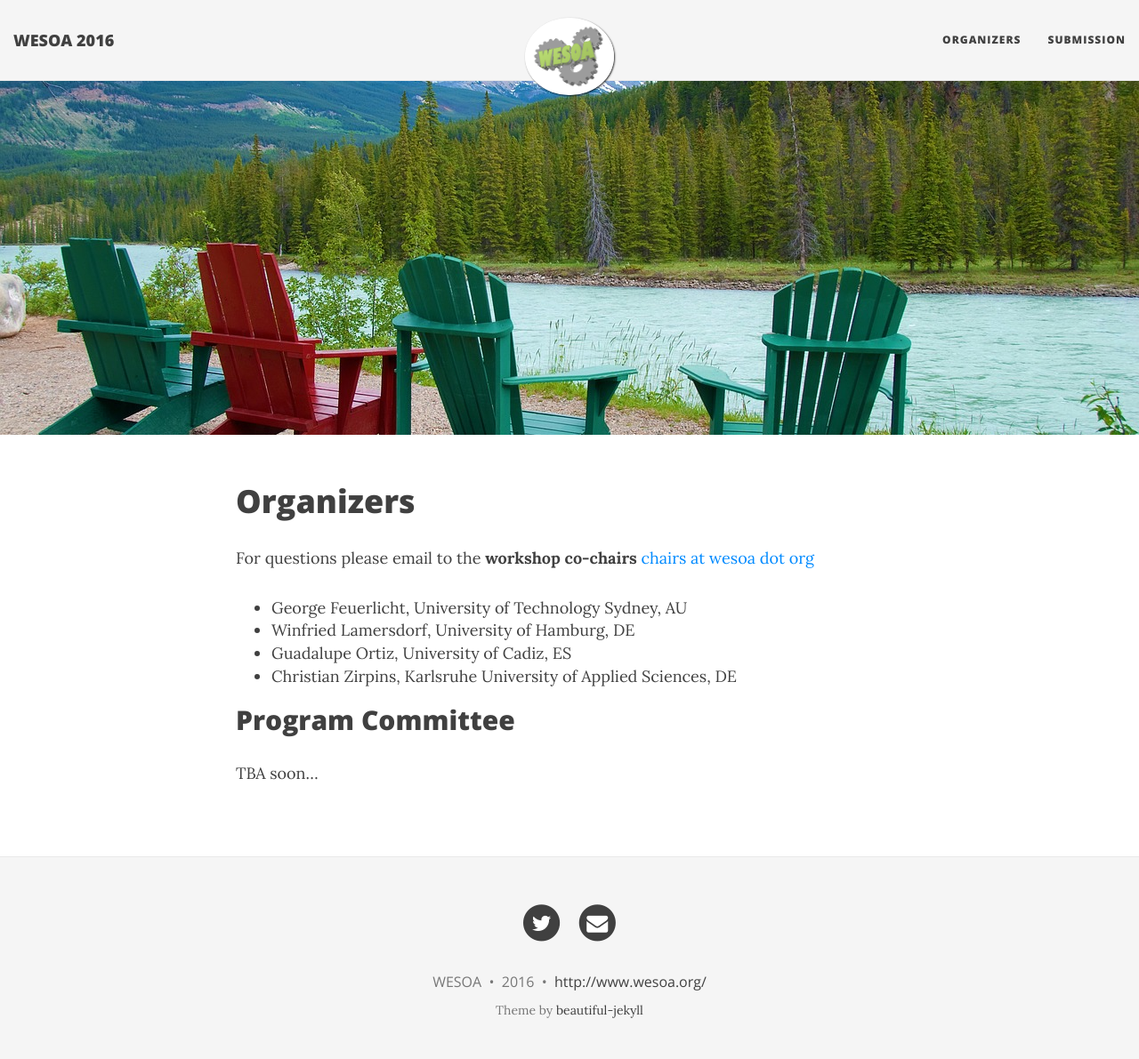
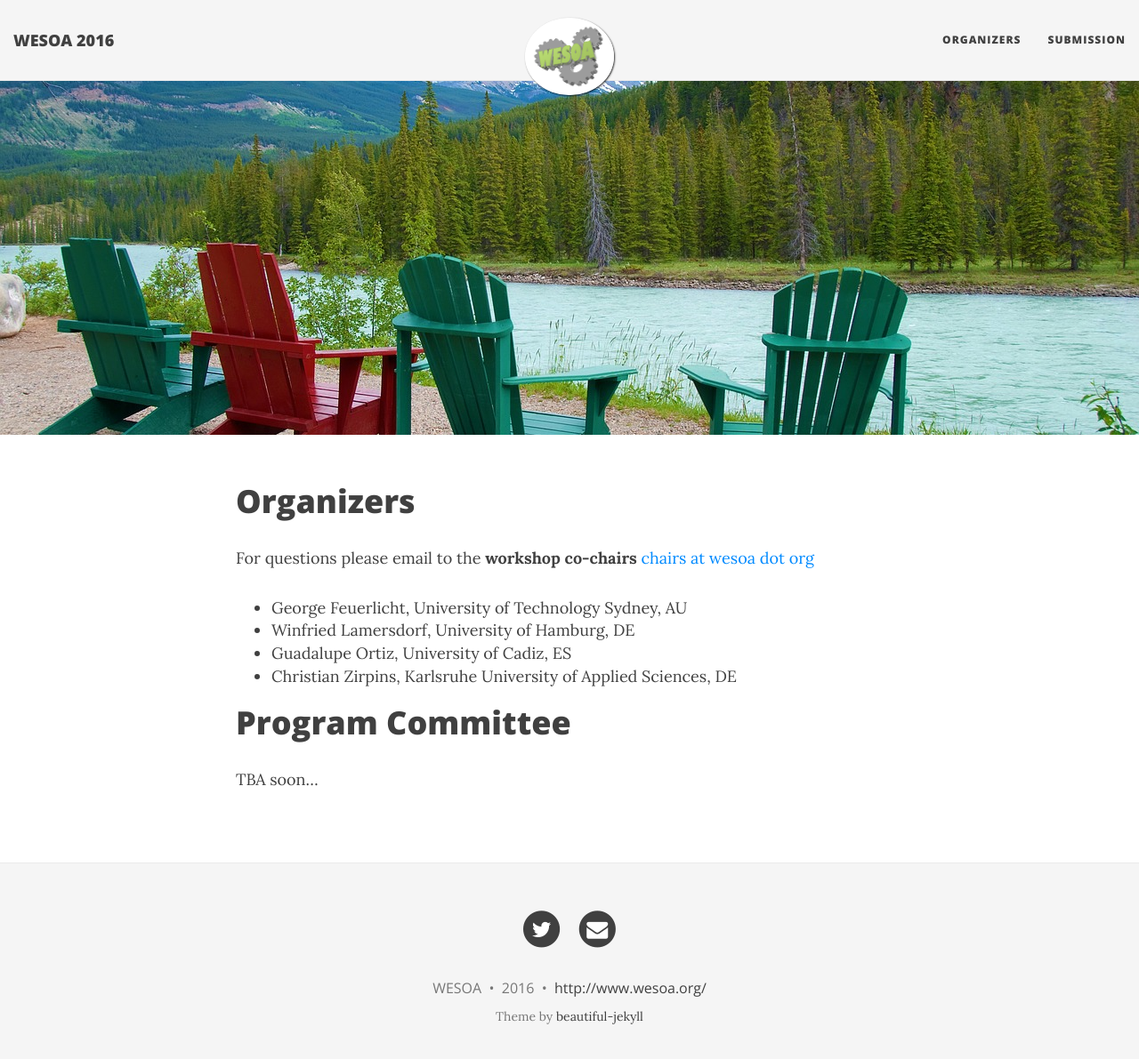
Before and after one commit to zirpins/wesoa, a Jekyll site: the page built from organizers.md, in a window 1280 px wide and 1204 px high. Shown: the top 1191 px of the window at 89% size. Built offline with Jekyll 4.4.1, drawn with Linux system fonts in a browser that asks for light colours; nearby versions of some CDN libraries.

```diff
--- a/organizers.md
+++ b/organizers.md
@@ -16,6 +16,6 @@ For questions please email to the **workshop co-chairs** [chairs at wesoa dot or
 - Guadalupe Ortiz, University of Cadiz, ES
 - Christian Zirpins, Karlsruhe University of Applied Sciences, DE
 
-## Program Committee
+# Program Committee
 
 TBA soon...
```
